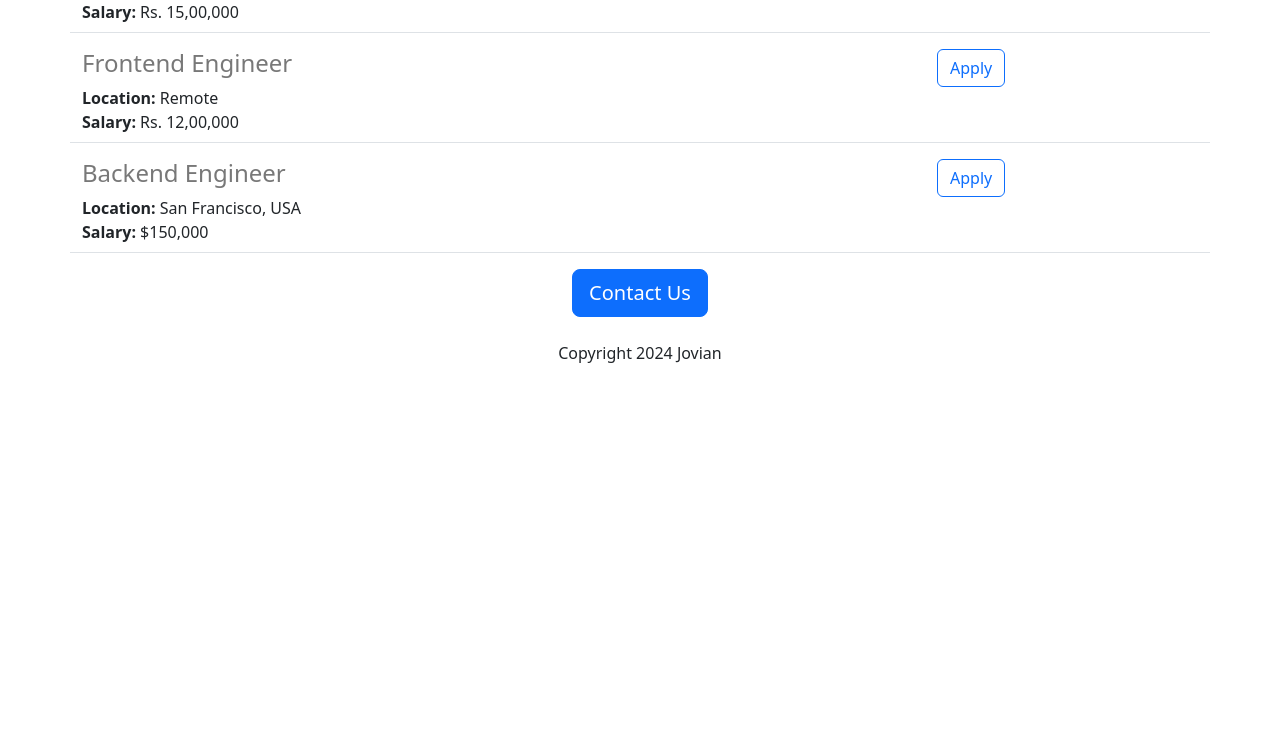
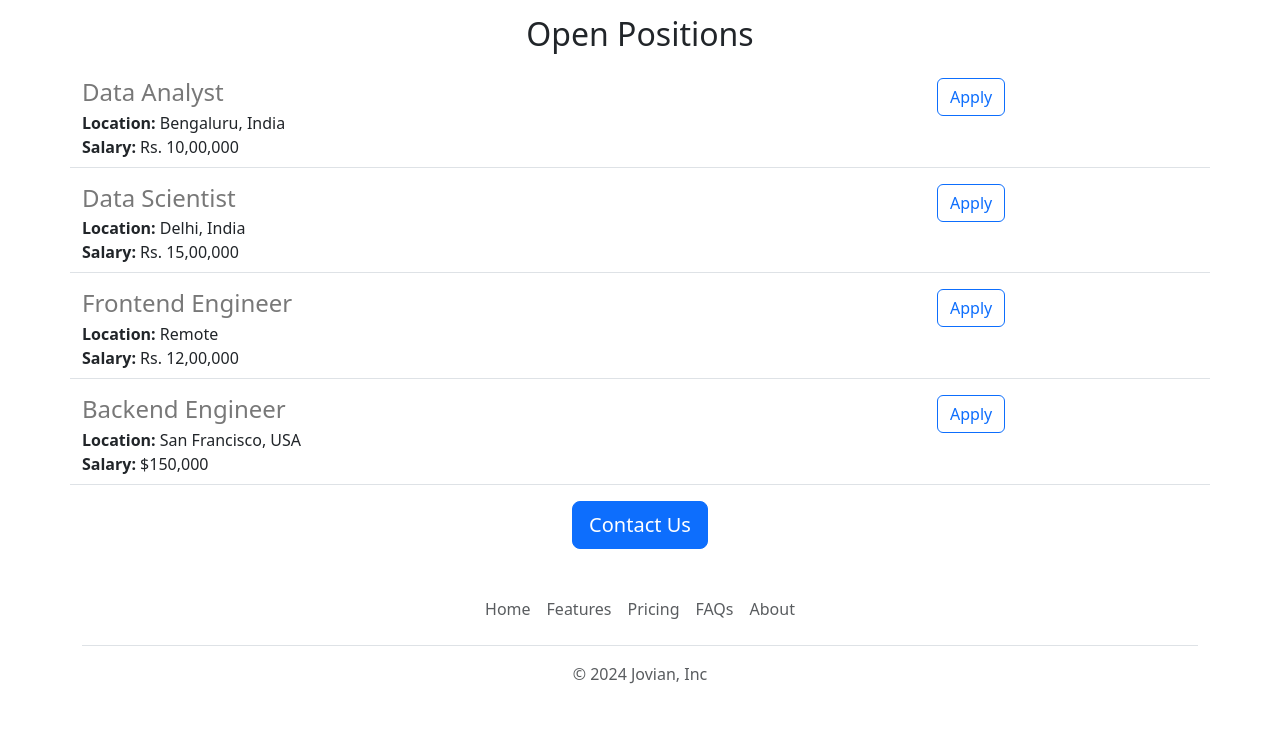
Before and after one commit to Duvvuridurgaprasad28/jovian_careers_webpage, a Flask app: page / in a window 1280 px wide. Shown: the part 895-1637 px from the top of the page. Before the commit the page ends 1258 px from the top, so only its background shows below. Run offline with Flask 3, Linux system fonts and the light colour scheme.

Commit message:
added navbar & footer

```diff
--- /dev/null
+++ b/templates/footer.html
@@ -0,0 +1,13 @@
+
+<div class="container">
+  <footer class="py-3 my-4">
+    <ul class="nav justify-content-center border-bottom pb-3 mb-3">
+      <li class="nav-item"><a href="#" class="nav-link px-2 text-body-secondary">Home</a></li>
+      <li class="nav-item"><a href="#" class="nav-link px-2 text-body-secondary">Features</a></li>
+      <li class="nav-item"><a href="#" class="nav-link px-2 text-body-secondary">Pricing</a></li>
+      <li class="nav-item"><a href="#" class="nav-link px-2 text-body-secondary">FAQs</a></li>
+      <li class="nav-item"><a href="#" class="nav-link px-2 text-body-secondary">About</a></li>
+    </ul>
+    <p class="text-center text-body-secondary">&copy; 2024 Jovian, Inc</p>
+  </footer>
+</div>
--- a/templates/home.html
+++ b/templates/home.html
@@ -15,13 +15,22 @@
         </style>
     </head>
 <body>
+    {% include 'nav.html' %}<img class = 'img-fluid' id="banner" src="https://3aa8b88b-7d66-4838-984d-ab4c6330fe05-00-3pvizvtii6yxw.worf.replit.dev/static/banner.jpg" height="320" alt="Banner">
+
     <div class ='container'>
-        <h1 class="text-center mt-2 mb-4">{{comapny_name}} Careers</h1>
-        <img class = 'img-fluid' id="banner" src="https://3aa8b88b-7d66-4838-984d-ab4c6330fe05-00-3pvizvtii6yxw.worf.replit.dev/static/banner.jpg" height="320" alt="Banner">
+        <h1 class="text-center mt-2 mb-4"> Jovian Careers</h1>
+
         <h2 class="text-center mt-2 mb-4">About Jovian</h2>
+        <div class ="row" style="margin-bottom:16px;">
+            <div class="col-md-6">
         <p class="lead" >
             Lorem ipsum dolor sit amet, consectetur adipiscing elit, sed do eiusmod tempor incididunt ut labore et dolore magna aliqua. Ut enim ad minim veniam, quis nostrud exercitation ullamco laboris nisi ut aliquip ex ea commodo consequat. Duis aute irure dolor in reprehenderit in voluptate velit esse cillum dolore eu fugiat nulla pariatur. Excepteur sint occaecat cupidatat non proident, sunt in culpa qui officia deserunt mollit anim id est laborum.
         </p>
+            </div>
+            <div class="d-none d-md-block col-md-6">
+                <img src="/static/people.jpg" style="height:320px; border-radius:4px;">
+            </div>
+        </div>
         <h2 class="text-center mt-2 mb-4">Open Positions</h2>
         <div>
             {% for job in jobs %}
@@ -30,8 +39,8 @@
         </div>
         <div class="text-center" >
         <button class="btn btn-primary btn-lg" > Contact Us</button>
-            <p class="mt-4">Copyright 2024 Jovian</p>
         </div>
     </div>
+    {% include 'footer.html' %}
 </body>
 </html>
--- /dev/null
+++ b/templates/nav.html
@@ -0,0 +1,9 @@
+<nav class="navbar shadow-sm fixed-top bg-white"">
+  <div class="container-fluid">
+    <a class="navbar-brand" href="#">
+      <img src="/static/bootstrap-logo.svg" alt="Logo" width="30" height="24" class="d-inline-block align-text-top">
+      Jovian
+    </a>
+  </div>
+</nav>
+<div style = "height:56px"></div>
```
Also changed, not shown: templates/jobitem.html (+5 -3 lines), static/bootstrap-logo.svg (added), 1 other file.
